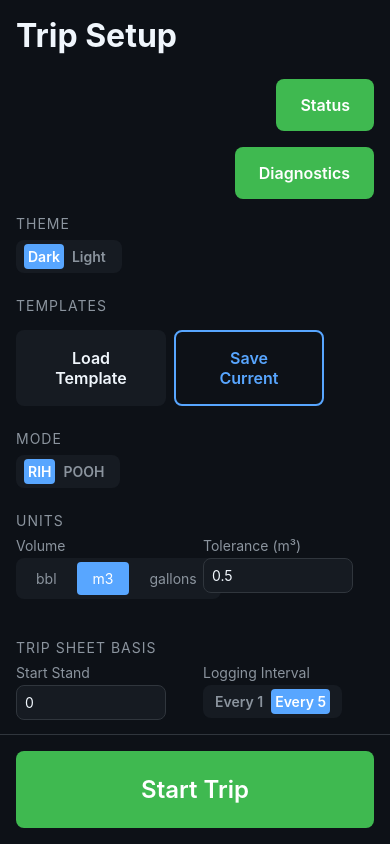
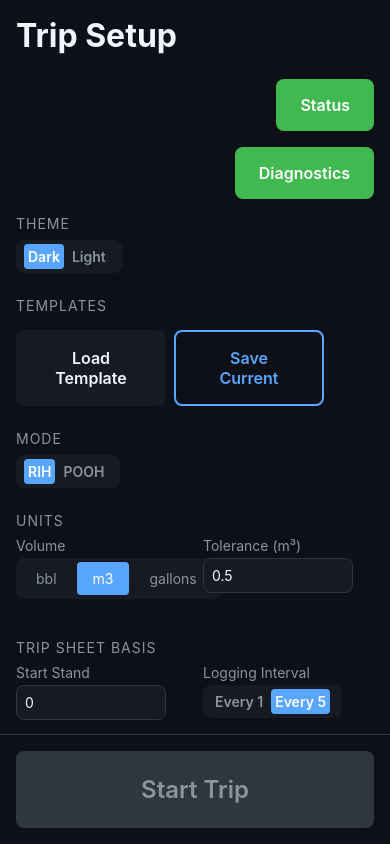
Before and after one commit to smurfetom/TripGuard, a React Native app: screen / in a window 390 px wide. Built offline with nearby package versions, Linux system fonts and the light colour scheme.

Commit message:
fix: remove default 88 stands, allow trip start without total stands
- Change default totalStands from '88' to ''
- Remove || 88 fallback, now uses 0 when not specified
- Allow trip start if sections exist even without totalStands entered

```diff
--- a/src/screens/SetupScreen.tsx
+++ b/src/screens/SetupScreen.tsx
@@ -44,7 +44,7 @@ export function SetupScreen({ onStartTrip, onGoToStatus, onGoToDiagnostics }: Se
   const [unitSystem, setUnitSystem] = useState<UnitSystem>('metric');
   const [volumeUnit, setVolumeUnit] = useState<VolumeUnit>('m3');
   const [tolerance, setTolerance] = useState('0.5');
-  const [totalStands, setTotalStands] = useState('88');
+  const [totalStands, setTotalStands] = useState('');
   const [startStand, setStartStand] = useState('0');
   const [loggingInterval, setLoggingInterval] = useState('5');
   const [initialTripTankVolume, setInitialTripTankVolume] = useState('1.0');
@@ -253,7 +253,7 @@ export function SetupScreen({ onStartTrip, onGoToStatus, onGoToDiagnostics }: Se
     }
 
     const totalCalculated = sections.reduce((sum, s) => sum + s.calculatedStands, 0);
-    const finalTotalStands = totalCalculated > 0 ? totalCalculated : parseInt(totalStands) || 88;
+    const finalTotalStands = totalCalculated > 0 ? totalCalculated : parseInt(totalStands, 10) || 0;
     const interval = parseInt(loggingInterval, 10) || 5;
     const startStandValue = parseInt(startStand, 10) || 0;
     const openEndDisp = parseNumberInput(openEndDisplacement);
```
